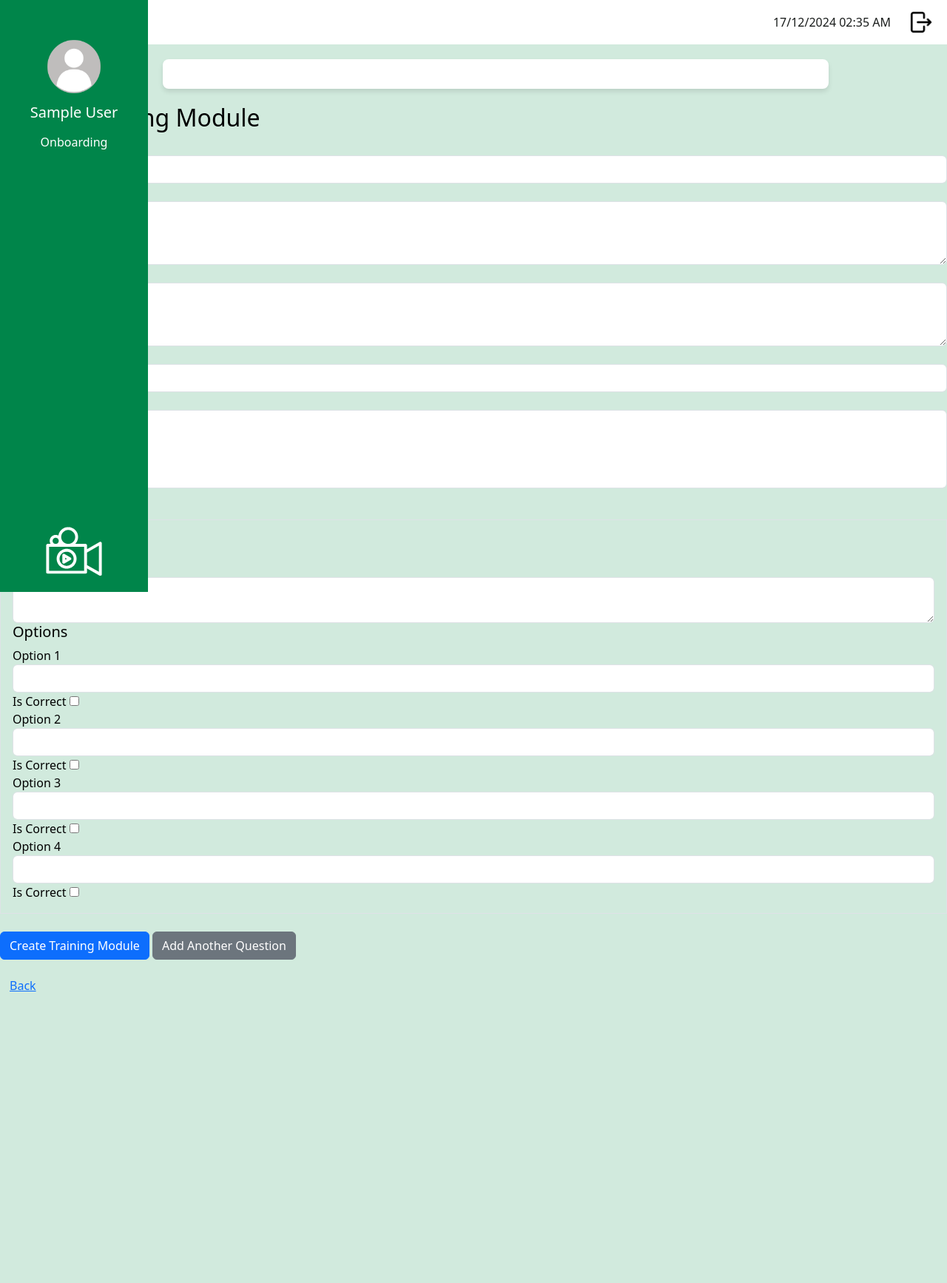
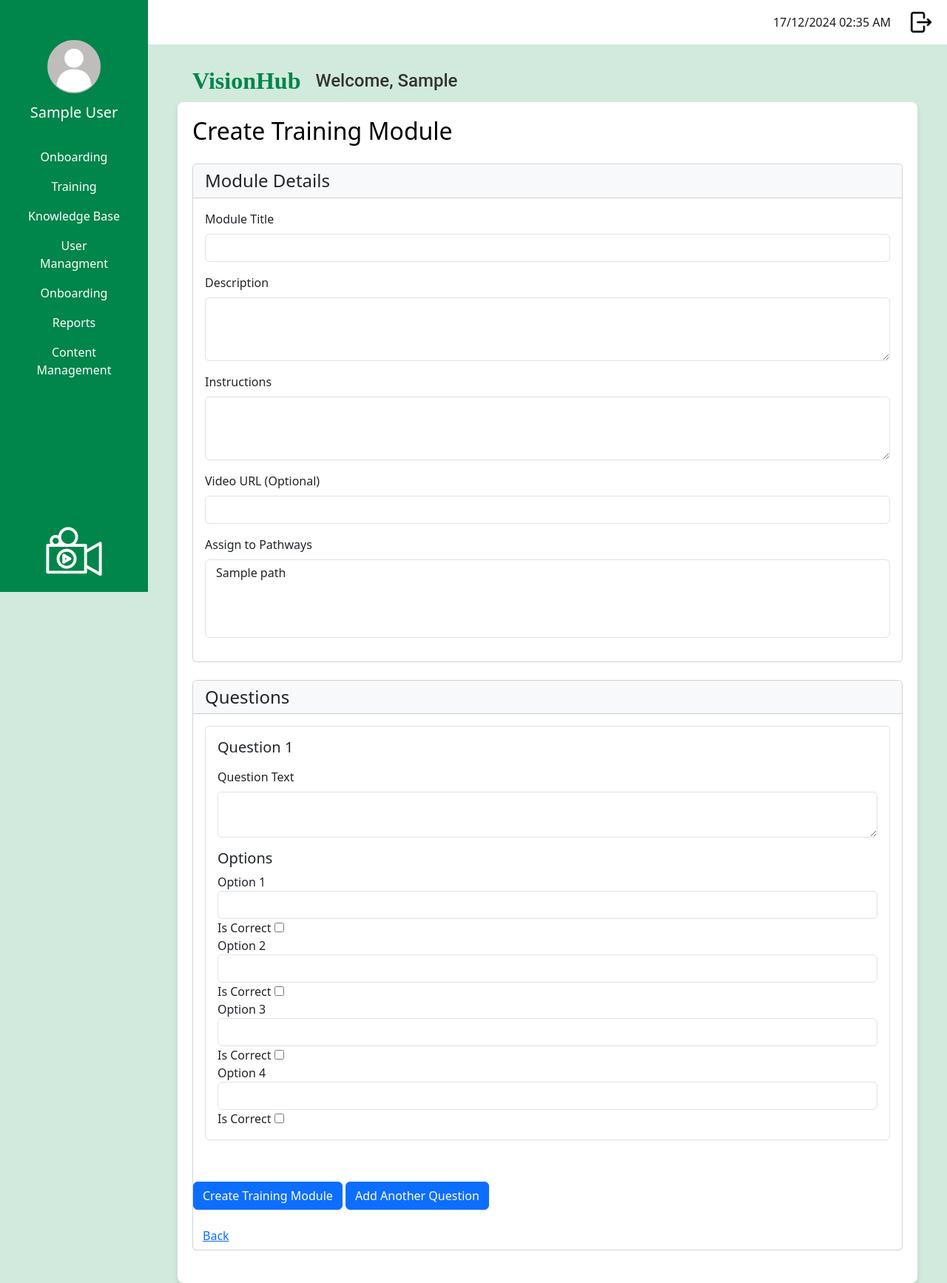
Before and after one commit to Alanna-Mc/vision-hub, a Flask app: page /admin/create_training_module in a window 1280 px wide. Shown: the whole page at 74% size. Before the commit the page ends 1340 px from the top, so only its background shows below. Run offline with Flask 3, Linux system fonts and the light colour scheme; a user stored in the database is signed in; tables that the repository leaves empty hold one stand-in row (values such as "Sample post"); some libraries are stand-ins or nearby versions.

Commit message:
Some templates updated with css

```diff
--- a/app/static/css/stylesheet.css
+++ b/app/static/css/stylesheet.css
@@ -29,11 +29,10 @@ body {
 .content {
     background-color: white;
     border-radius: 8px;
-    margin: 20px auto;
-    margin-left: 220px;
+    margin-left: 240px;
     padding: 20px;
     box-shadow: 0 4px 6px rgba(0, 0, 0, 0.1);
-    max-width: 900px;
+    max-width: calc(100% - 240px - 40px);
 }
 
 .sidebarLogo {
@@ -66,6 +65,80 @@ body {
     margin-right: 20px;
 }
 
+.sideNavLink-container {
+    margin-top: 20px;
+}
+
+.logo-name-container {
+    display: flex;
+    align-items: center;
+    justify-content: flex-start;
+    margin-left: 240px;
+    margin-top: 20px;
+    padding: 10px 20px;
+}
+
+.visionhub-font {
+    font-family: 'Playfair Display', serif;
+    font-size: 2rem;
+    font-weight: bold;
+    color: #00854a;
+    margin: 0;
+    margin-right: 20px;
+}
+
+.welcome-text {
+    font-family: 'Roboto', sans-serif;
+    font-size: 1.5rem;
+    color: #333;
+    margin: 0;
+}
+
+.btn-view-details {
+    color: #333;
+}
+
+.video-container {
+    position: relative;
+    width: 100%;
+    max-width: 800px;
+    margin: 0 auto;
+}
+
+.video-container iframe {
+    position: absolute;
+    top: 0;
+    left: 0;
+    width: 100%;
+    height: 100%;
+    border: 0;
+}
+
+/* Admin Styling*/
+
+.admin-quick-links {
+    display: grid;
+    grid-template-columns: repeat(3, 250px);
+    grid-gap: 20px;
+    margin-top: 20px;
+    justify-content: center;
+    align-items: center;
+}
+
+.quick-link-btn {
+    display: flex;
+    justify-content: center;
+    align-items: center;
+    text-align: center;
+    width: 200px;
+    height: 150px;
+    border-radius: 8px;
+    color: white;
+    text-decoration: none;
+    font-weight: bold;
+    background-color: #4cbfa4;
+}
+
 .progress-bar {
     height: 10px;
     border-radius: 5px;
--- a/app/templates/admin/create_training_module.html
+++ b/app/templates/admin/create_training_module.html
@@ -1,60 +1,70 @@
-
 {% extends "base.html" %}
 {% block content %}
-<h2>Create Training Module</h2>
+
+<h2 class="mb-4">Create Training Module</h2>
 <form method="POST" action="">
     {{ form.hidden_tag() }}
 
-    <div>
-        {{ form.module_title.label }}
+    <!-- Module Details -->
+    <div class="card mb-4">
+        <div class="card-header bg-light">
+            <h4 class="mb-0">Module Details</h4>
+        </div>
+        <div class="card-body">
+            <div class="mb-3">
+                {{ form.module_title.label(class="form-label") }}
                 {{ form.module_title(class="form-control") }}
                 {% for error in form.module_title.errors %}
-            <p class="text-danger">{{ error }}</p>
+                    <div class="text-danger small">{{ error }}</div>
                 {% endfor %}
             </div>
-
-    <div>
-        {{ form.module_description.label }}
+            <div class="mb-3">
+                {{ form.module_description.label(class="form-label") }}
                 {{ form.module_description(class="form-control", rows=3) }}
                 {% for error in form.module_description.errors %}
-            <p class="text-danger">{{ error }}</p>
+                    <div class="text-danger small">{{ error }}</div>
                 {% endfor %}
             </div>
-
-    <div>
-        {{ form.module_instructions.label }}
+            <div class="mb-3">
+                {{ form.module_instructions.label(class="form-label") }}
                 {{ form.module_instructions(class="form-control", rows=3) }}
                 {% for error in form.module_instructions.errors %}
-            <p class="text-danger">{{ error }}</p>
+                    <div class="text-danger small">{{ error }}</div>
                 {% endfor %}
             </div>
-
-    <div>
-        {{ form.video_url.label }}
+            <div class="mb-3">
+                {{ form.video_url.label(class="form-label") }}
                 {{ form.video_url(class="form-control") }}
                 {% for error in form.video_url.errors %}
-            <p class="text-danger">{{ error }}</p>
+                    <div class="text-danger small">{{ error }}</div>
                 {% endfor %}
             </div>
-
-    <div>
-        {{ form.pathways.label }}
-        {{ form.pathways(class="form-control") }}
+            <div class="mb-3">
+                {{ form.pathways.label(class="form-label") }}
+                {{ form.pathways(class="form-select") }}
                 {% for error in form.pathways.errors %}
-            <p class="text-danger">{{ error }}</p>
+                    <div class="text-danger small">{{ error }}</div>
                 {% endfor %}
             </div>
+        </div>
+    </div>
 
-    <h3>Questions</h3>
-    <div id="questions">
+    <!-- Questions Section -->
+    <div class="card mb-4">
+        <div class="card-header bg-light">
+            <h4 class="mb-0">Questions</h4>
+        </div>
+        <div class="card-body" id="questions">
             {% for question_form in form.questions %}
-        <div class="question-block mb-4 border p-3">
-            <h4>Question {{ loop.index }}</h4>
-            {{ question_form.question_text.label }}
+            <div class="question-block border rounded p-3 mb-4">
+                <h5 class="mb-3">Question {{ loop.index }}</h5>
+                <div class="mb-3">
+                    {{ question_form.question_text.label(class="form-label") }}
                     {{ question_form.question_text(class="form-control") }}
                     {% for error in question_form.question_text.errors %}
-                <p class="text-danger">{{ error }}</p>
+                        <div class="text-danger small">{{ error }}</div>
                     {% endfor %}
+                </div>
 
             <h5>Options</h5>
             <div class="form-group">
@@ -89,7 +99,7 @@
 
     <div class="my-3">
         {{ form.submit(class="btn btn-primary") }}
-        <button type="submit" name="add_question" value="1" class="btn btn-secondary">Add Another Question</button>
+        <button type="submit" name="add_question" value="1" class="btn btn-primary">Add Another Question</button>
     </div>
 
     <div>
--- a/app/templates/base.html
+++ b/app/templates/base.html
@@ -18,8 +18,23 @@
                 <img src="{{ url_for('static', filename='images/profilePhoto/profileDefault.png') }}" class="profilePicture">
                 <h5>{{ current_user.first_name }} {{ current_user.surname }}</h5>
             </div>
-            <nav class="nav flex-column">
-                <a class="nav-link text-white" href="#">Onboarding</a>
+            <nav class="nav flex-column sideNavLink-container">
+                {% if current_user.role.role_name == 'admin' %}
+                    <a class="nav-link text-white" href="#">Onboarding</a>
+                    <a class="nav-link text-white" href="{{ url_for('manage_training_modules') }}">Training</a>
+                    <a class="nav-link text-white" href="#">Knowledge Base</a>
+                    <a class="nav-link text-white" href="{{ url_for('manage_users') }}">User Managment</a>
+                    <a class="nav-link text-white" href="#">Onboarding</a>
+                    <a class="nav-link text-white" href="#">Reports</a>
+                    <a class="nav-link text-white" href="#">Content Management</a>
+                    {% elif current_user.role.role_name == 'manager' %}
+                    <a class="nav-link text-white" href="#">Onboarding</a>
+                    <a class="nav-link text-white" href="#">Training</a>
+                    <a class="nav-link text-white" href="#">Reports</a>
+                    {% elif current_user.role.role_name == 'staff' %}
+                    <a class="nav-link text-white" href="#">Onboarding</a>
+                    <a class="nav-link text-white" href="{{ url_for('training_dashboard') }}">Training</a>
+                {% endif %}
             </nav>
             <img src="{{ url_for('static', filename='images/loginLogo(2).svg') }}" class="sidebarLogo">
         </div>
@@ -34,12 +49,18 @@
             </div>
         </div>
 
+        <!-- Logo & name -->
+        <div class="logo-name-container">
+            <h2 class="visionhub-font">VisionHub</h2>
+            <h3 class="welcome-text">Welcome, {{ current_user.first_name }}</h3>
+        </div>
+
         <!-- Content Area -->
         <div class="content">
+            {% block content %}
+            {% endblock %}
         </div>
 
-        {% block content %}
-        {% endblock %}
         <script src="{{ url_for('static', filename='js/scripts.js') }}"></script>
     </body>
 </html>
```
Also changed, not shown: app/templates/admin/dashboard.html (+16 -25 lines), app/templates/admin/details_training_module.html (+19 -8 lines), app/templates/admin/manage_training_modules.html (+9 -6 lines). Lines whose indentation alone changed are shown as unchanged.
